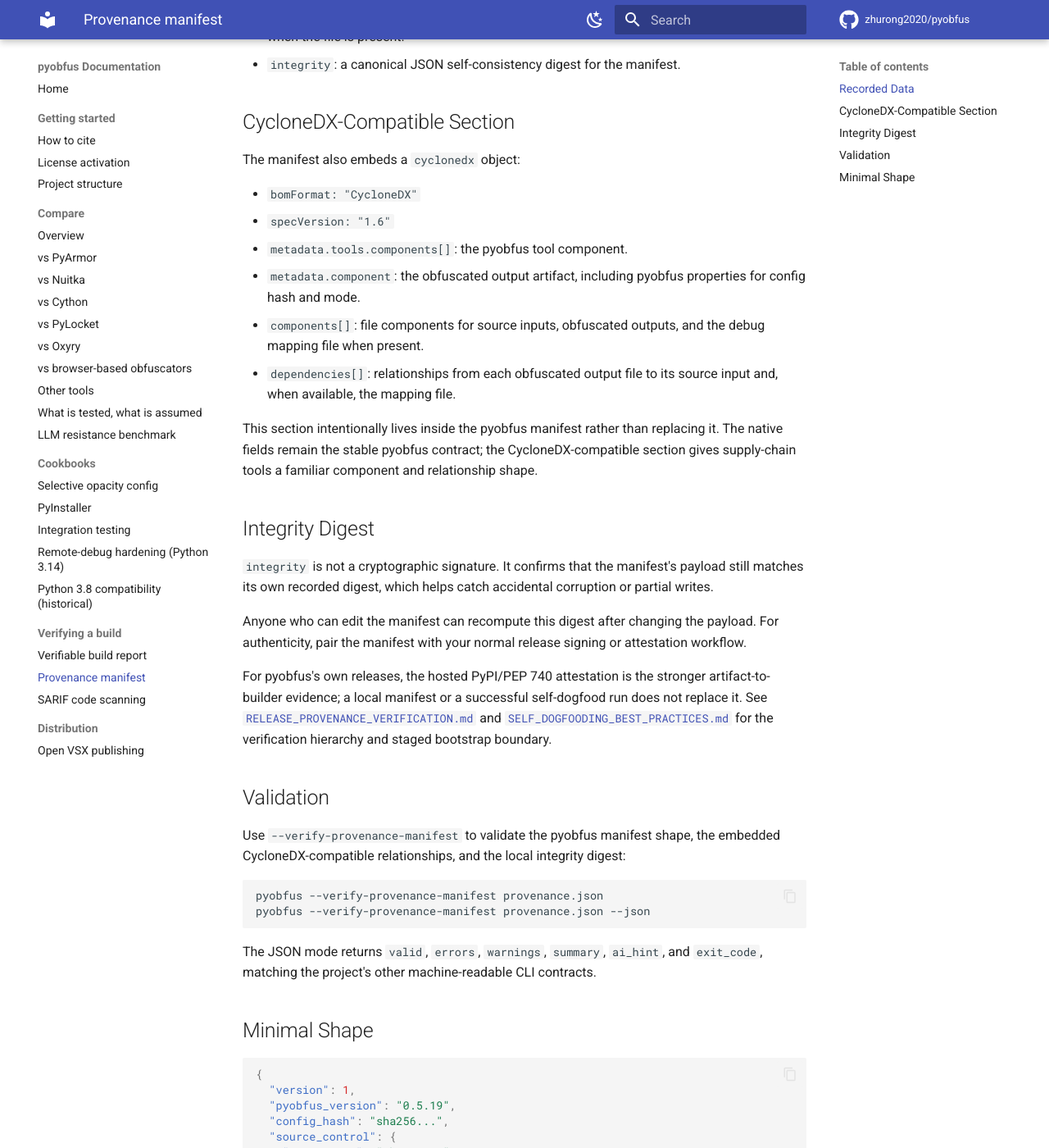
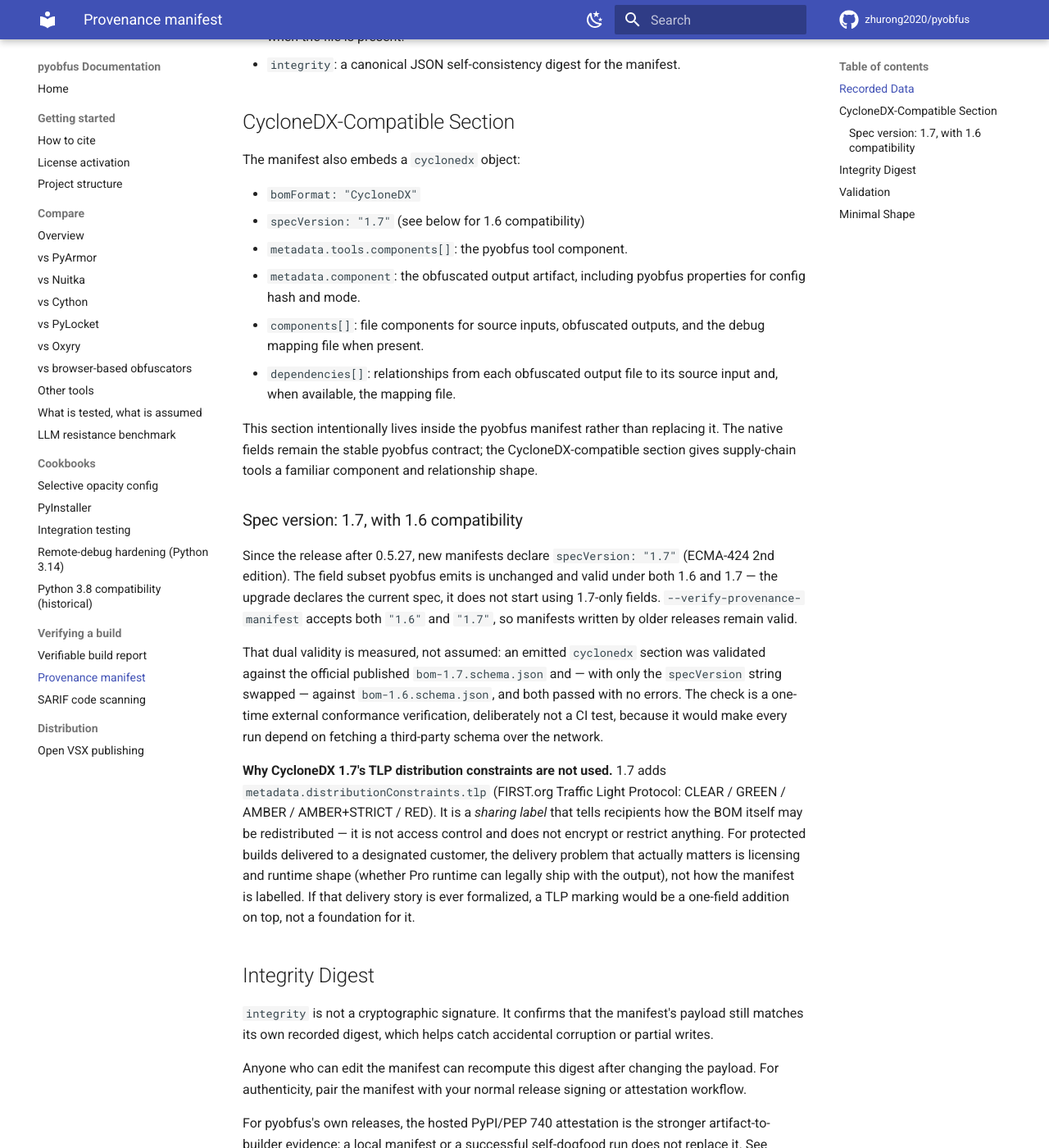
Before and after one commit to zhurong2020/pyobfus, an MkDocs documentation site: the page built from docs/PROVENANCE_MANIFEST.md, in a window 1280 px wide and 1400 px high, scrolled down 893 px. Shown: the whole window at 82% size. Built offline with MkDocs 1.6.1 and Material for MkDocs 9.7.7, drawn with Linux system fonts in a browser that asks for light colours; comment, search, counter and statistics services are not loaded.

Commit message:
feat(provenance): declare CycloneDX 1.7, keep 1.6 manifests valid
The embedded BOM pinned specVersion "1.6" while 1.7 (ECMA-424 2nd edition)
is the current spec. Declare 1.7 and accept both on verification, so
manifests written by earlier releases stay valid rather than becoming
retroactively invalid.

The emitted field subset is unchanged: this declares the current spec, it
does not start using 1.7-only fields. Measured, not assumed -- an emitted
cyclonedx section validates against the official bom-1.7.schema.json, and
with only the specVersion string swapped against bom-1.6.schema.json, both
with zero errors. That check stays out of CI deliberately: it would make
every run depend on fetching a third-party schema over the network.

1.7's new TLP distribution constraints are evaluated and not adopted.
metadata.distributionConstraints.tlp is a sharing label, not access
control; for builds delivered to a designated customer the binding problem
is runtime/licensing shape, not how the manifest is labelled.

Co-Authored-By: Claude Opus 5 <noreply@anthropic.com>

```diff
--- a/docs/PROVENANCE_MANIFEST.md
+++ b/docs/PROVENANCE_MANIFEST.md
@@ -42,7 +42,7 @@ The top-level manifest keeps pyobfus's native provenance contract:
 The manifest also embeds a `cyclonedx` object:
 
 - `bomFormat: "CycloneDX"`
-- `specVersion: "1.6"`
+- `specVersion: "1.7"` (see below for 1.6 compatibility)
 - `metadata.tools.components[]`: the pyobfus tool component.
 - `metadata.component`: the obfuscated output artifact, including pyobfus
   properties for config hash and mode.
@@ -55,6 +55,31 @@ This section intentionally lives inside the pyobfus manifest rather than
 replacing it. The native fields remain the stable pyobfus contract; the
 CycloneDX-compatible section gives supply-chain tools a familiar component and
 relationship shape.
+
+### Spec version: 1.7, with 1.6 compatibility
+
+Since the release after 0.5.27, new manifests declare `specVersion: "1.7"`
+(ECMA-424 2nd edition). The field subset pyobfus emits is unchanged and valid
+under both 1.6 and 1.7 — the upgrade declares the current spec, it does not
+start using 1.7-only fields. `--verify-provenance-manifest` accepts both
+`"1.6"` and `"1.7"`, so manifests written by older releases remain valid.
+
+That dual validity is measured, not assumed: an emitted `cyclonedx` section was
+validated against the official published `bom-1.7.schema.json` and — with only
+the `specVersion` string swapped — against `bom-1.6.schema.json`, and both
+passed with no errors. The check is a one-time external conformance
+verification, deliberately not a CI test, because it would make every run
+depend on fetching a third-party schema over the network.
+
+**Why CycloneDX 1.7's TLP distribution constraints are not used.** 1.7 adds
+`metadata.distributionConstraints.tlp` (FIRST.org Traffic Light Protocol:
+CLEAR / GREEN / AMBER / AMBER+STRICT / RED). It is a *sharing label* that tells
+recipients how the BOM itself may be redistributed — it is not access control
+and does not encrypt or restrict anything. For protected builds delivered to a
+designated customer, the delivery problem that actually matters is licensing
+and runtime shape (whether Pro runtime can legally ship with the output), not
+how the manifest is labelled. If that delivery story is ever formalized, a
+TLP marking would be a one-field addition on top, not a foundation for it.
 
 ## Integrity Digest
 
@@ -111,7 +136,7 @@ The JSON mode returns `valid`, `errors`, `warnings`, `summary`, `ai_hint`, and
   ],
   "cyclonedx": {
     "bomFormat": "CycloneDX",
-    "specVersion": "1.6",
+    "specVersion": "1.7",
     "components": [],
     "dependencies": []
   },
```
Also changed, not shown: CHANGELOG.md (+14 -0 lines), 2 other files.
